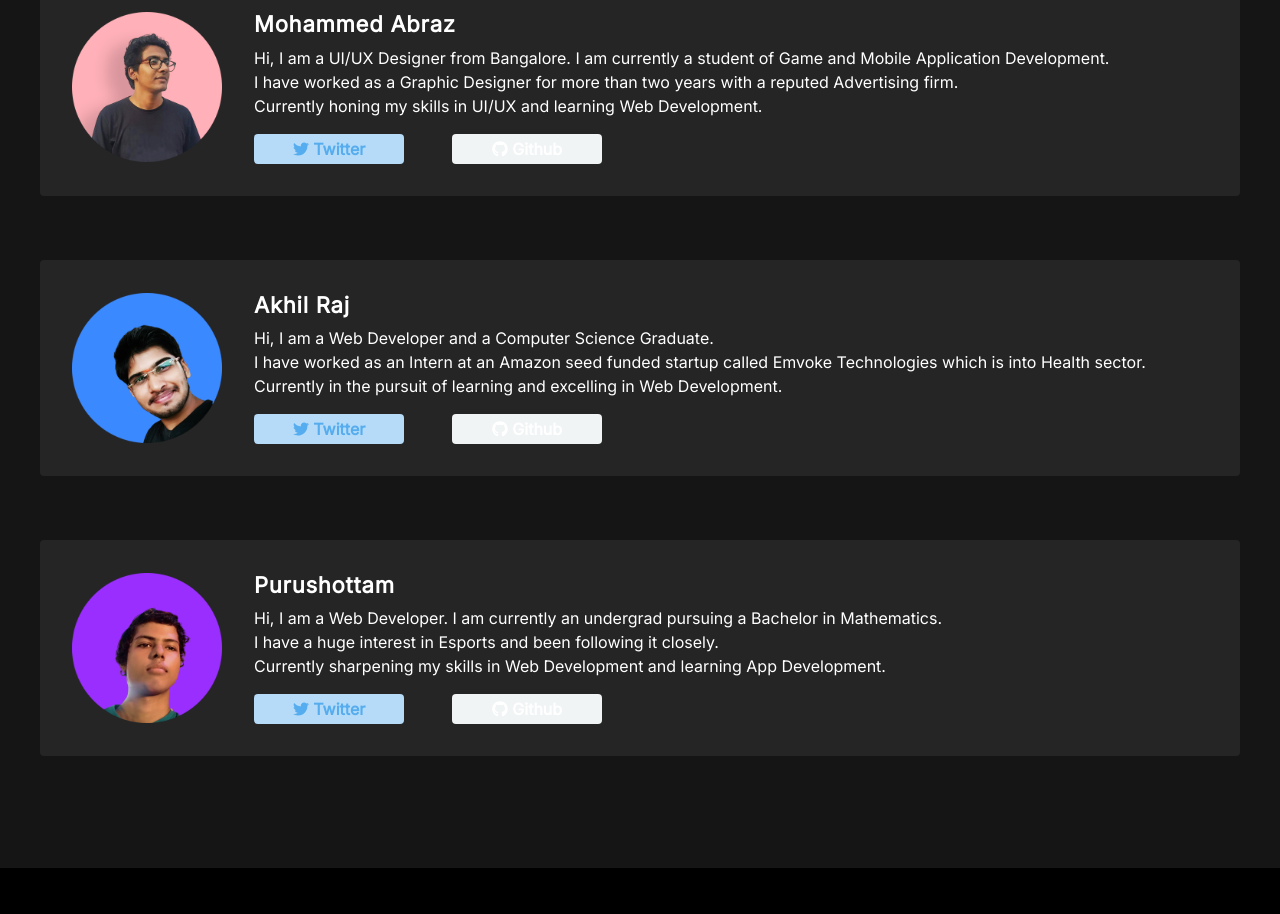
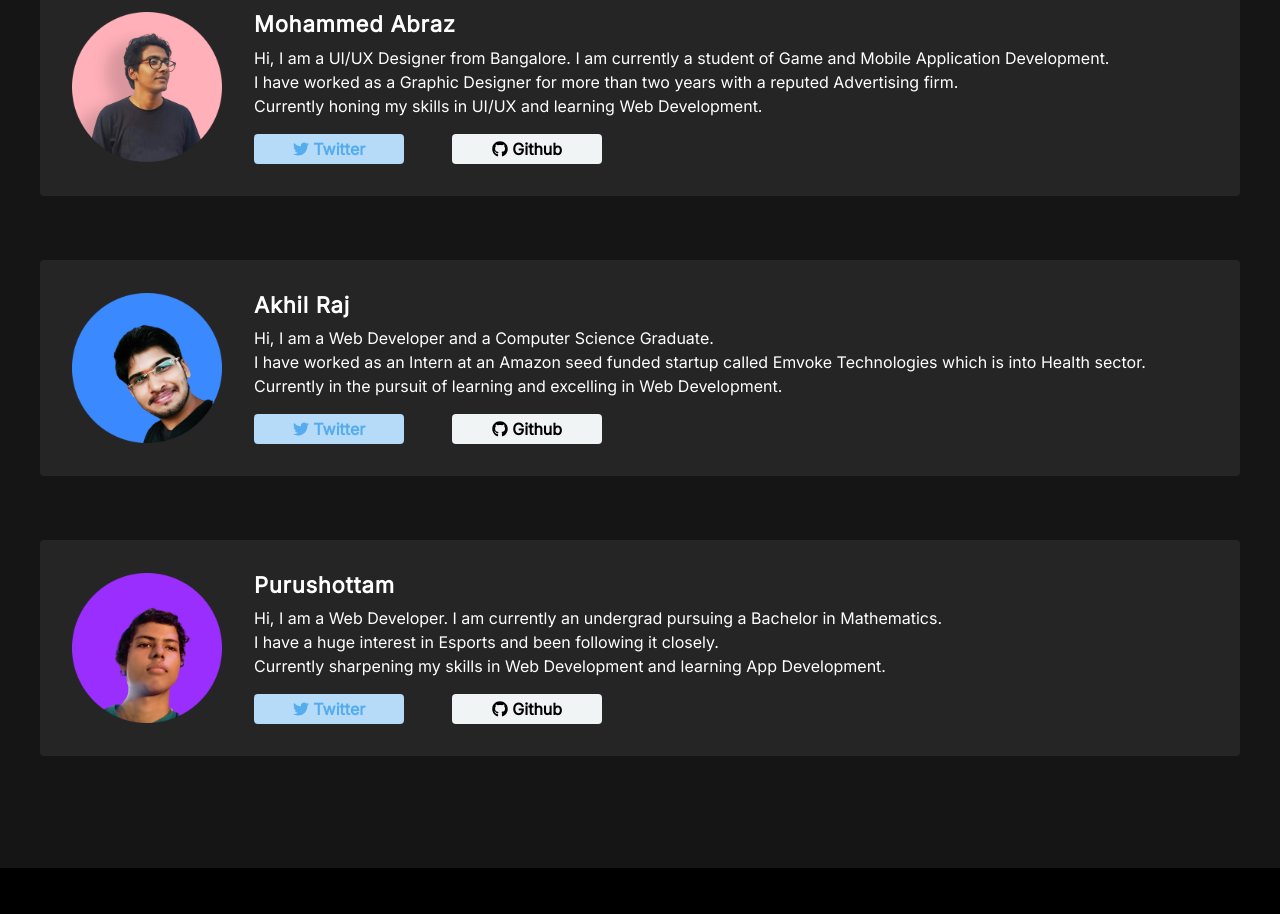
Before and after one commit to iDraciel/Game-discovery, a React (Create React App) app: page /about-us in a window 1280 px wide. Shown: the part 840-1754 px from the top of the page. Built offline with nearby package versions, Linux system fonts and the light colour scheme.

Commit message:
changed git button color

```diff
--- a/src/components/About/AboutUs.css
+++ b/src/components/About/AboutUs.css
@@ -110,7 +110,6 @@ p{
 .github-button{
   border: none;
   background: #F1F4F5;
-  color:black;
   border-radius: 4px;
   width: 150px;
   height: 30px;
@@ -126,6 +125,7 @@ p{
   font-weight: bold;
   font-size: 16px;
   line-height: 19px;
+  color:black;
 }
 
 .github-button a:hover{
```
